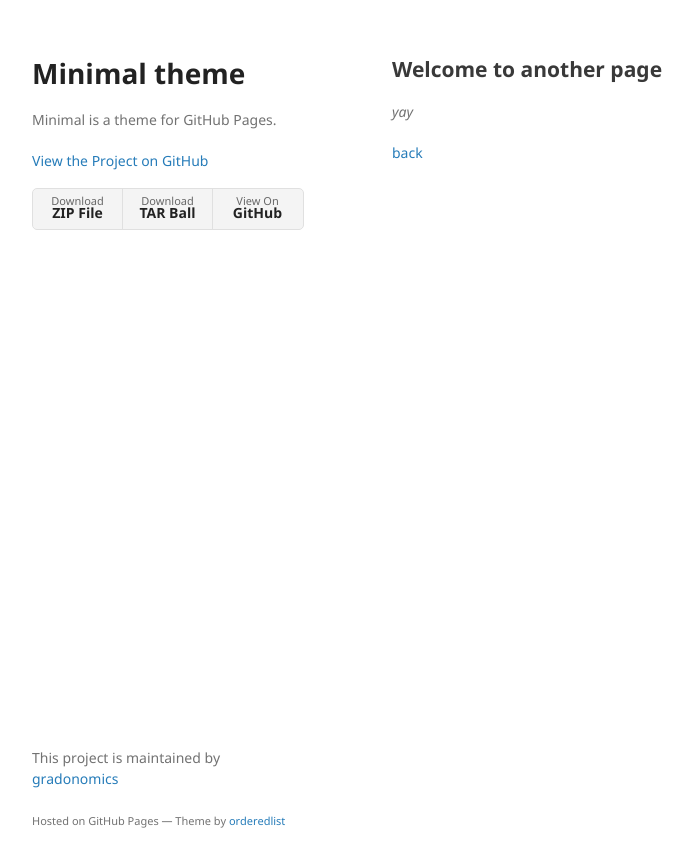
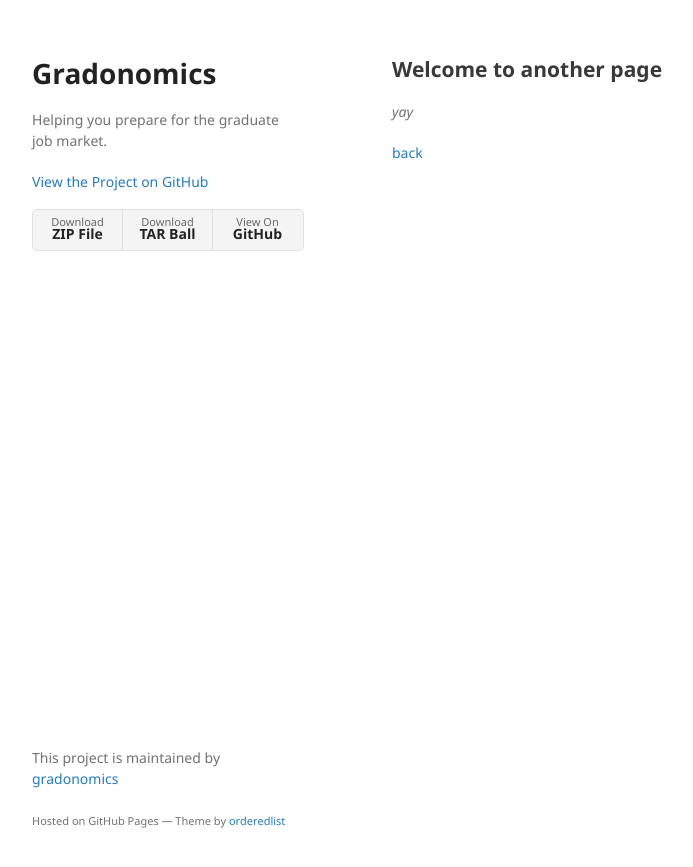
Before and after one commit to gradonomics/gradonomics-grad-help, a Jekyll site: the page built from another-page.md, in a window 1280 px wide. Shown: the top 867 px of the page, without its empty margins (178-871 px from the left). Built offline with Jekyll 4.4.1, drawn with Linux system fonts in a browser that asks for light colours; our own code applies the rules of GitHub Pages for plain Markdown files.

Commit message:
Chnage 5

```diff
--- a/_config.yml
+++ b/_config.yml
@@ -1,5 +1,5 @@
-title: Minimal theme
-description: Minimal is a theme for GitHub Pages.
+title: Gradonomics
+description: Helping you prepare for the graduate job market.
 show_downloads: true
 google_analytics:
 theme: jekyll-theme-minimal
```
